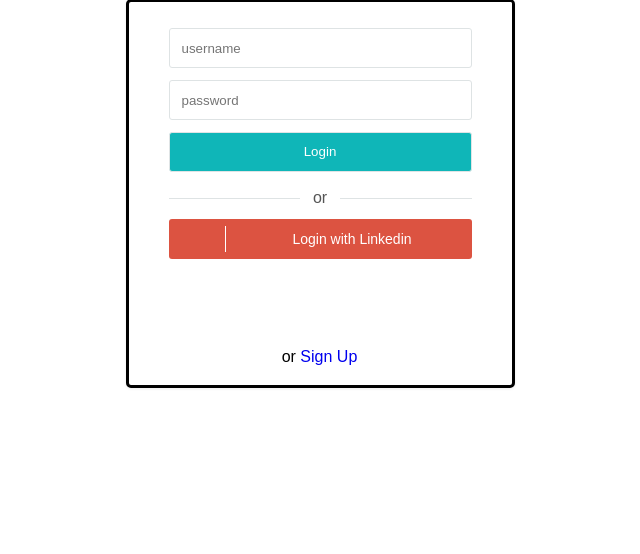
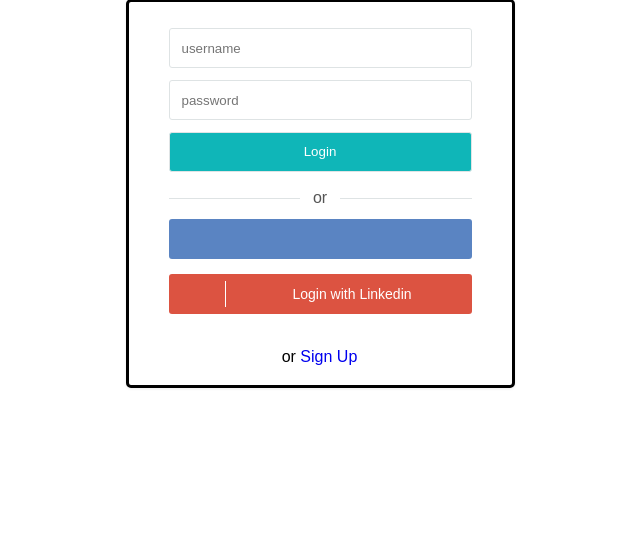
Before and after one commit to dvalevv/Affinity, a PHP site: page /login.php in a window 1280 px wide. Shown: the part 201-755 px from the top of the page, without its empty margins (320-960 px from the left). Run offline with PHP 8.4, Linux system fonts and the light colour scheme; some libraries are stand-ins or nearby versions.

Commit message:
Fixed class for fb button

```diff
--- a/css/login.css
+++ b/css/login.css
@@ -167,7 +167,7 @@ input:focus
     color: #555
 }
 
-.login-with-fb,
+.fb-login-button,
 .login-with-google
 {
     width: 100%;
@@ -184,13 +184,13 @@ input:focus
     -webkit-border-radius: 3px;
 }
 
-.login-with-fb:hover,
+.fb-login-button:hover,
 .login-with-google:hover
 {
 	opacity: 1;
 }
 
-.login-with-fb
+.fb-login-button
 {
 	background: #527EBF
 }
@@ -200,7 +200,7 @@ input:focus
 	background: #DB4A37;
 }
 
-.login-with-fb .icon,
+.fb-login-button .icon,
 .login-with-google .icon
 {
 	float: left;
```
